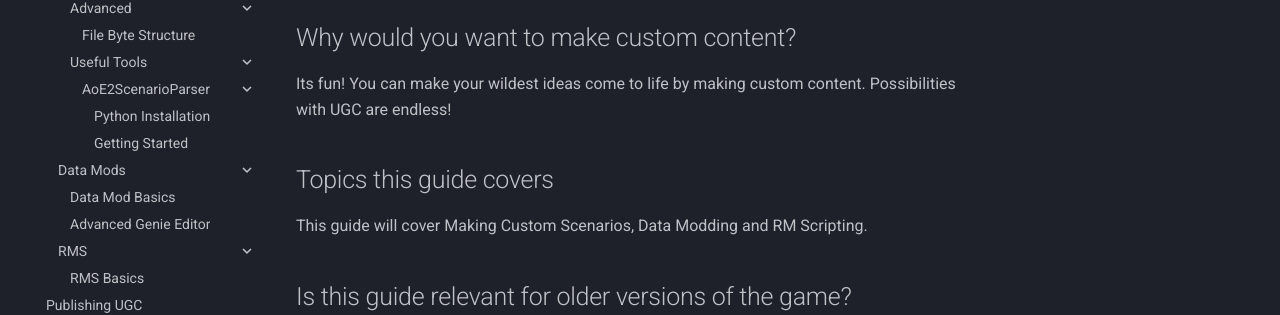
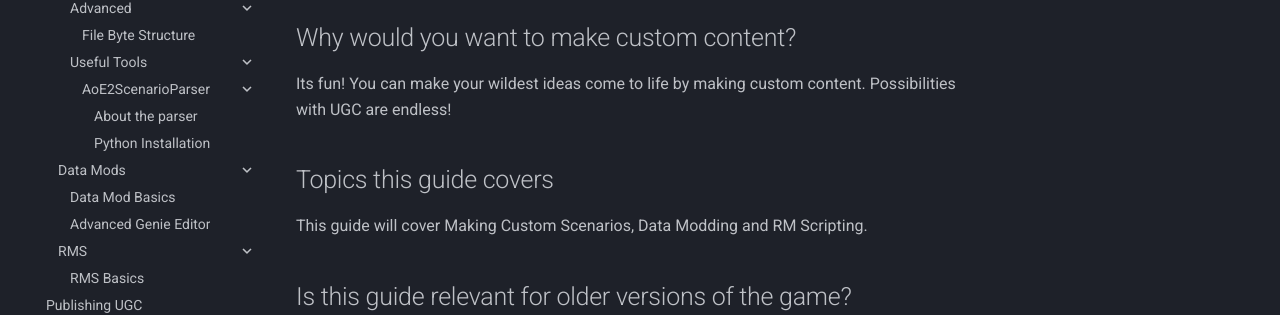
Before and after one commit to Divy1211/AoE2DE_UGC_Guide, an MkDocs documentation site: the page built from docs/index.md, in a window 1280 px wide. Shown: the part 444-759 px from the top of the page. Built offline with MkDocs 1.6.1 and Material for MkDocs 9.7.7, drawn with Linux system fonts in a browser that asks for light colours; comment, search, counter and statistics services are not loaded.

Commit message:
Removed getting_started page from the parser

```diff
--- a/mkdocs.yml
+++ b/mkdocs.yml
@@ -22,8 +22,8 @@ nav:
         - File Byte Structure: "scenarios/advanced/byte_structure.md"
       - Useful Tools:
         - AoE2ScenarioParser:
+          - About the parser: "scenarios/useful_tools/parser/about.md"
           - Python Installation: "scenarios/useful_tools/parser/installtion.md"
-          - Getting Started: "scenarios/useful_tools/parser/getting_started.md"
     - Data Mods:
       - Data Mod Basics: "data_mods/basics.md"
       - Advanced Genie Editor: "data_mods/age.md"
```
Also changed, not shown: docs/scenarios/useful_tools/parser/getting_started.md (deleted).
